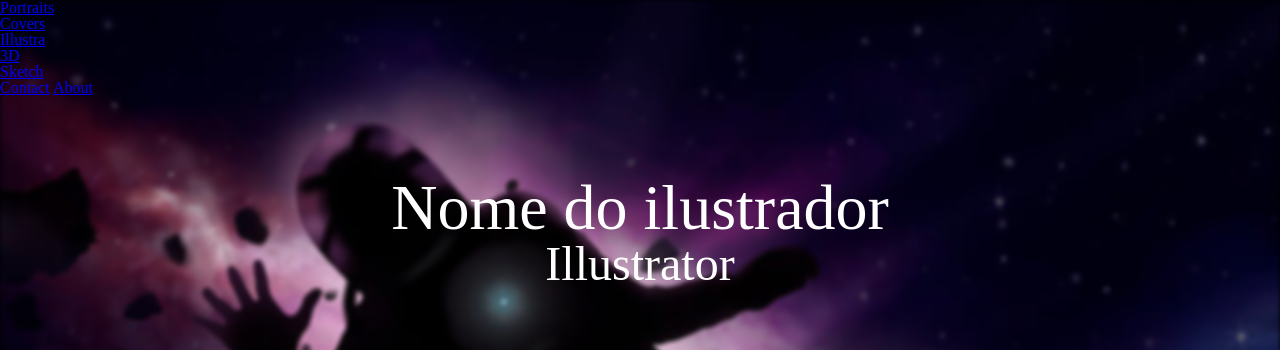
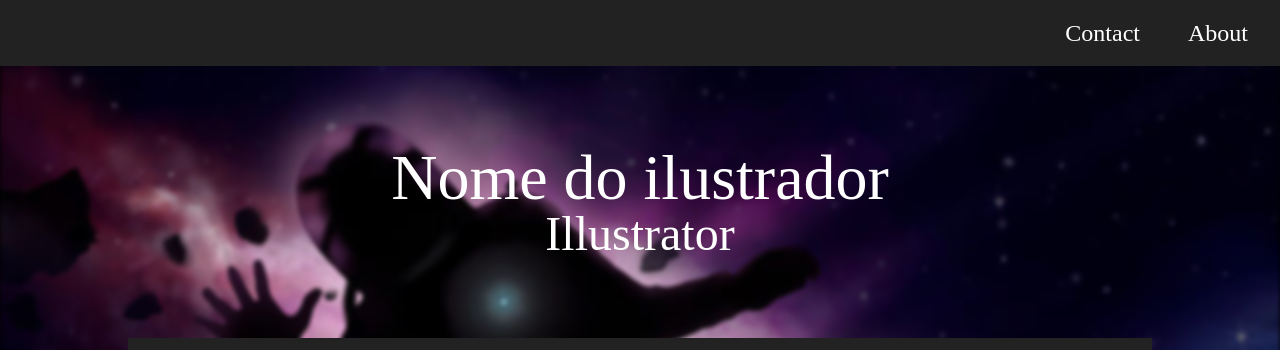
Before and after one commit to AndersonMarquess/portfolio-illustrator, a plain HTML site: page index.html in a window 1280 px wide. Shown: the top 350 px of the page. Drawn offline with Linux system fonts and the light colour scheme.

Commit message:
Criado estilo para o menu superior da página

```diff
--- a/css/index.css
+++ b/css/index.css
@@ -1,3 +1,8 @@
+/*
+    largura: 5,6
+    altura: 7,9
+*/
+
 body {
     background-color: black;
     color:white;
@@ -93,14 +98,61 @@ main section:nth-child(2) li {
 img[class="img1"] {
     background-image: url(../img/eirik-skarstein-1325650-unsplash.jpg);
 }
-
 img[class="img2"] {
     background-image: url(../img/background_1.jpg);
 }
 img[class="img3"] {
     background-image: url(../img/jake-blucker-1325852-unsplash\(1\).jpg);
 }
-
 img[class="img4"] {
     background-image: url(../img/julius-jansson-1326014-unsplash\(1\).jpg);
 }
+
+.navbar-top {
+    background-color:#222;
+    color: white;
+
+    width: 100%;
+    padding: .5em;
+    box-sizing: border-box;
+
+    display: flex;
+}
+
+.navbar-top ul {
+    flex: 1 1 50%;
+
+    display: flex;
+    align-items: center;
+    height: 3.125em;
+}
+
+.navbar-top ul:last-child {
+    justify-content: flex-end;
+}
+
+.navbar-top li {
+    margin: 0 1.5em;
+}
+
+.navbar-top a {
+    font-size: 1.5em;
+    color: white;
+    text-decoration: none;
+    text-align: center;
+}
+
+#nav-top-pages {
+    display: none;
+}
+
+.fixed-navbar {
+    position: fixed;
+    top: 0;
+    width: 100%;
+    z-index: 2;
+}
+
+.fix-navbar-padding-top {
+    padding-top: 70px;
+}
--- a/index.html
+++ b/index.html
@@ -11,19 +11,23 @@
     <body>
         <img class="background" src="img/background_1.jpg" alt="background image with an astronaut in space.">
 
-        <section>
+        <section id="sec-navbar-top">
             <nav class="navbar-top">
-                <ul>
+                <ul id="nav-top-pages">
                     <li><a href="#">Portraits</a></li>
                     <li><a href="#">Covers</a></li>
                     <li><a href="#">Illustra</a></li>
                     <li><a href="#">3D</a></li>
                     <li><a href="#">Sketch</a></li>
+
+                </ul>
+
+                <ul>
+                    <li><a href="tel: 00000">Contact</a></li>
+                    <li><a href="#">About</a></li>
                 </ul>
             </nav>
 
-            <a href="tel: 00000">Contact</a>
-            <a href="#">About</a>
         </section>
 
 
@@ -35,7 +39,7 @@
         <main>
             <!-- nav bar -->
             <section>
-                <nav class="navbar-center">
+                <nav id="nav-center-pages" class="navbar-center">
                     <ul>
                         <li><a href="#">Portraits</a></li>
                         <li><a href="#">Covers</a></li>
@@ -66,5 +70,7 @@
             </section>
         </main>
 
+        <script type="text/javascript" src="js/nav_ctrl.js"></script>
+
     </body>
 </html>
```
